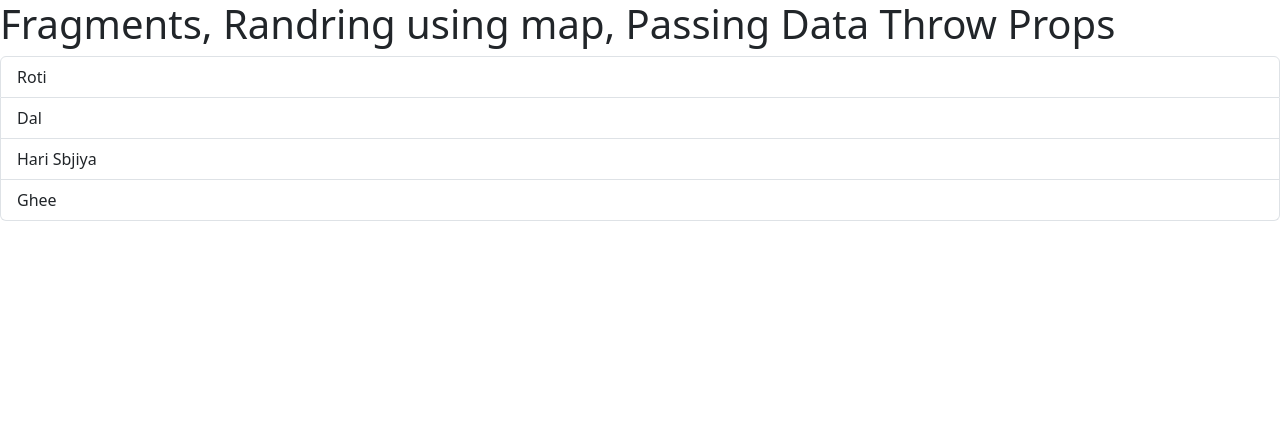
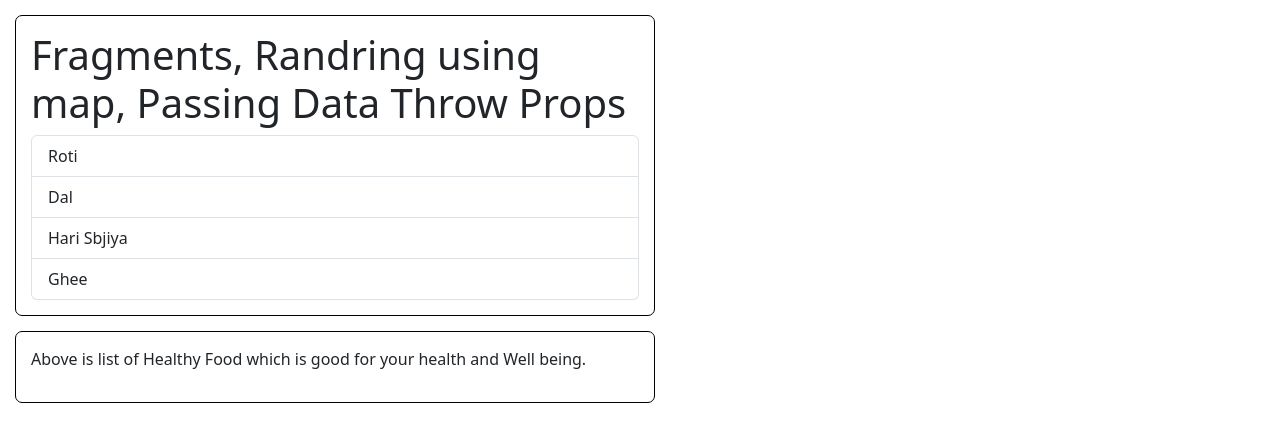
Before and after one commit to durgeshtiwar/Full-Stack-Frontend-Development-Bootcamp, a React (Vite) app in the folder REACT/Exercise_3/: page / in a window 1280 px wide. Shown: the top 442 px of the page. Built offline with nearby package versions, Linux system fonts and the light colour scheme.

Commit message:
Passing Components as a Children

```diff
--- a/REACT/Exercise_3/src/App.jsx
+++ b/REACT/Exercise_3/src/App.jsx
@@ -1,13 +1,17 @@
+import Container from "./compoenets/Container";
 import Fooditems from "./compoenets/Fooditems";
 import 'bootstrap/dist/css/bootstrap.min.css';
 function App() {
   let healthItems = ["Roti","Dal","Hari Sbjiya","Ghee"];
   return (
     <>
+    <Container>
     <h1>Fragments, Randring using map, Passing Data Throw Props</h1>
-    <Fooditems items={healthItems} >
-
-    </Fooditems>
+    <Fooditems items={healthItems} > </Fooditems>
+    </Container>
+    <Container>
+      <p>Above is list of Healthy Food which is good for your health and Well being.</p>
+    </Container>
     </>
   )
 }
--- /dev/null
+++ b/REACT/Exercise_3/src/compoenets/Container.jsx
@@ -0,0 +1,5 @@
+import style from"./Container.module.css"
+const Container = (Props) =>{
+  return <div className={style.contaner} >{Props.children}</div>
+}
+export default Container;
--- /dev/null
+++ b/REACT/Exercise_3/src/compoenets/Container.module.css
@@ -0,0 +1,9 @@
+.contaner
+{
+  border: 1px solid black;
+  margin: 15px;
+  width: 50%;
+  border-radius: 7px;
+  min-width: 300px;
+  padding: 15px;
+}
```
